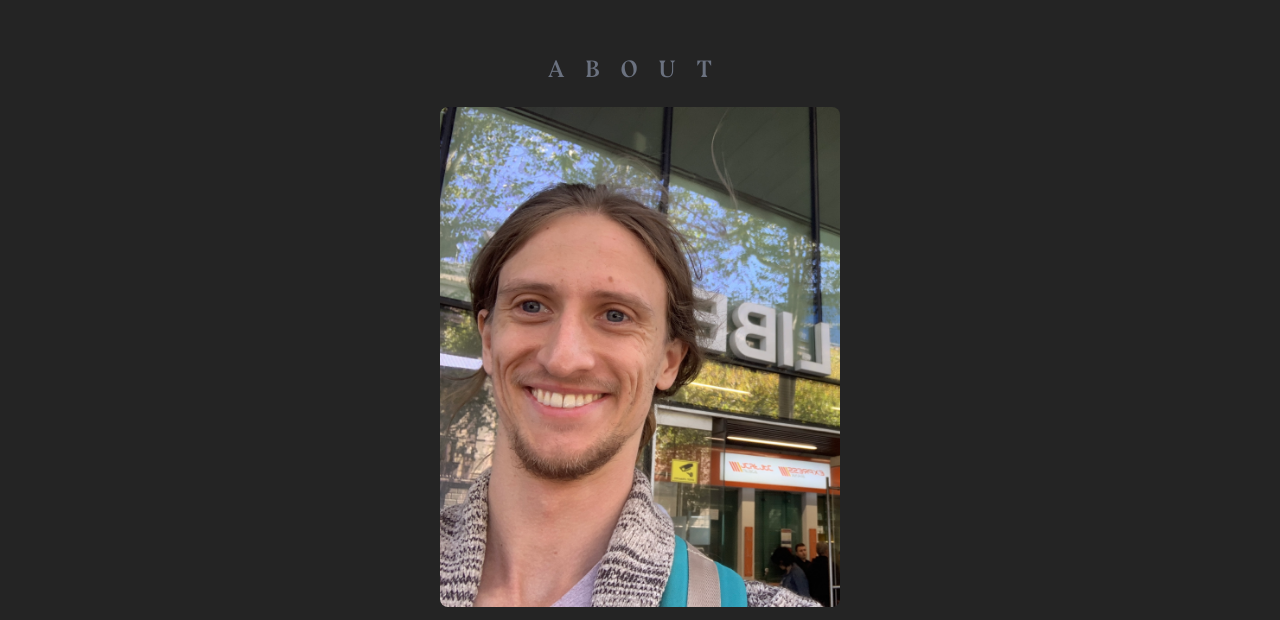
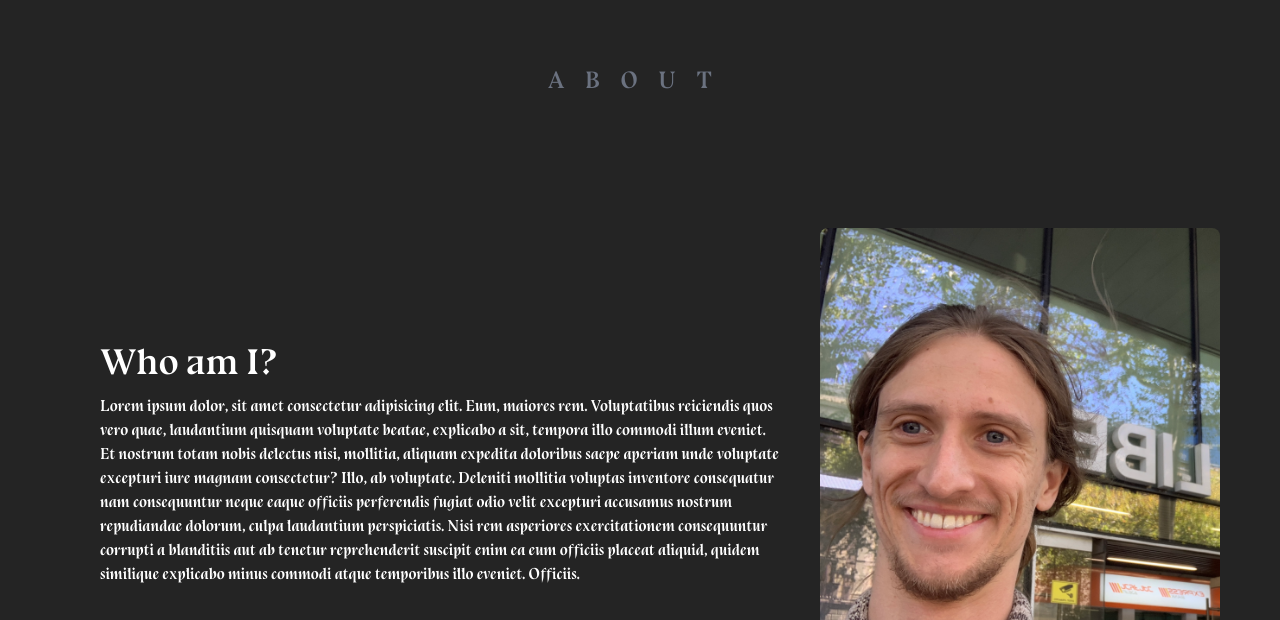
Before and after one commit to RobbieProkop/portfolio, a Next.js app: page / in a window 1280 px wide. Shown: the part 820-1440 px from the top of the page. Built offline with nearby package versions, Linux system fonts and the light colour scheme.

Commit message:
working on about section

```diff
--- a/components/About.tsx
+++ b/components/About.tsx
@@ -5,8 +5,13 @@ import { motion } from "framer-motion";
 type Props = {};
 const About = (props: Props) => {
   return (
-    <div className="h-screen flex flex-col relative text-center md:text-left md:flex-row max-w-7xl px-10 justify-evenly mx-auto items-center">
-      <h3 className="absolute top-24 uppercase tracking-[20px] text-gray-500 text-2xl">
+    <motion.div
+      initial={{ opacity: 0 }}
+      whileInView={{ opacity: 1 }}
+      transition={{ duration: 1.5 }}
+      className="h-screen flex flex-col relative text-center md:text-left md:flex-row-reverse max-w-7xl px-10 justify-evenly mx-auto items-center"
+    >
+      <h3 className="absolute top-0 uppercase tracking-[20px] text-gray-500 text-2xl">
         About
       </h3>
 
@@ -20,7 +25,7 @@ const About = (props: Props) => {
         transition={{
           duration: 1.2,
         }}
-        className="relative mb-20 md:mb-0 flex-shrink-0 w-56 h-56 md:w-64 md:h-96 xl:w-[400px] xl:h-[500px]"
+        className="relative mb-7 mt-7 md:mb-0 flex-shrink-0 w-56 h-56 md:w-64 md:h-96 xl:w-[400px] xl:h-[500px]"
       >
         <Image
           src={headshot}
@@ -29,7 +34,26 @@ const About = (props: Props) => {
           className="rounded-full md:rounded-lg"
         />
       </motion.div>
-    </div>
+
+      <div className="space-y px-0 md:px-10">
+        <h4 className="text-4xl mb-3 font-semibold">Who am I?</h4>
+
+        <p className="text-base">
+          Lorem ipsum dolor, sit amet consectetur adipisicing elit. Eum, maiores
+          rem. Voluptatibus reiciendis quos vero quae, laudantium quisquam
+          voluptate beatae, explicabo a sit, tempora illo commodi illum eveniet.
+          Et nostrum totam nobis delectus nisi, mollitia, aliquam expedita
+          doloribus saepe aperiam unde voluptate excepturi iure magnam
+          consectetur? Illo, ab voluptate. Deleniti mollitia voluptas inventore
+          consequatur nam consequuntur neque eaque officiis perferendis fugiat
+          odio velit excepturi accusamus nostrum repudiandae dolorum, culpa
+          laudantium perspiciatis. Nisi rem asperiores exercitationem
+          consequuntur corrupti a blanditiis aut ab tenetur reprehenderit
+          suscipit enim ea eum officiis placeat aliquid, quidem similique
+          explicabo minus commodi atque temporibus illo eveniet. Officiis.
+        </p>
+      </div>
+    </motion.div>
   );
 };
 export default About;
--- a/components/Hero.tsx
+++ b/components/Hero.tsx
@@ -68,7 +68,7 @@ type Props = {};
 const Hero = (props: Props) => {
   return (
     // may need these classes for background cirlcles: h-screen flex flex-col space-y-8 items-center justify-center text-center overflow-hidden
-    <div className="">
+    <div className="h-screen">
       {/* <BackgroundCircles /> */}
       <motion.div
         initial={{
```
